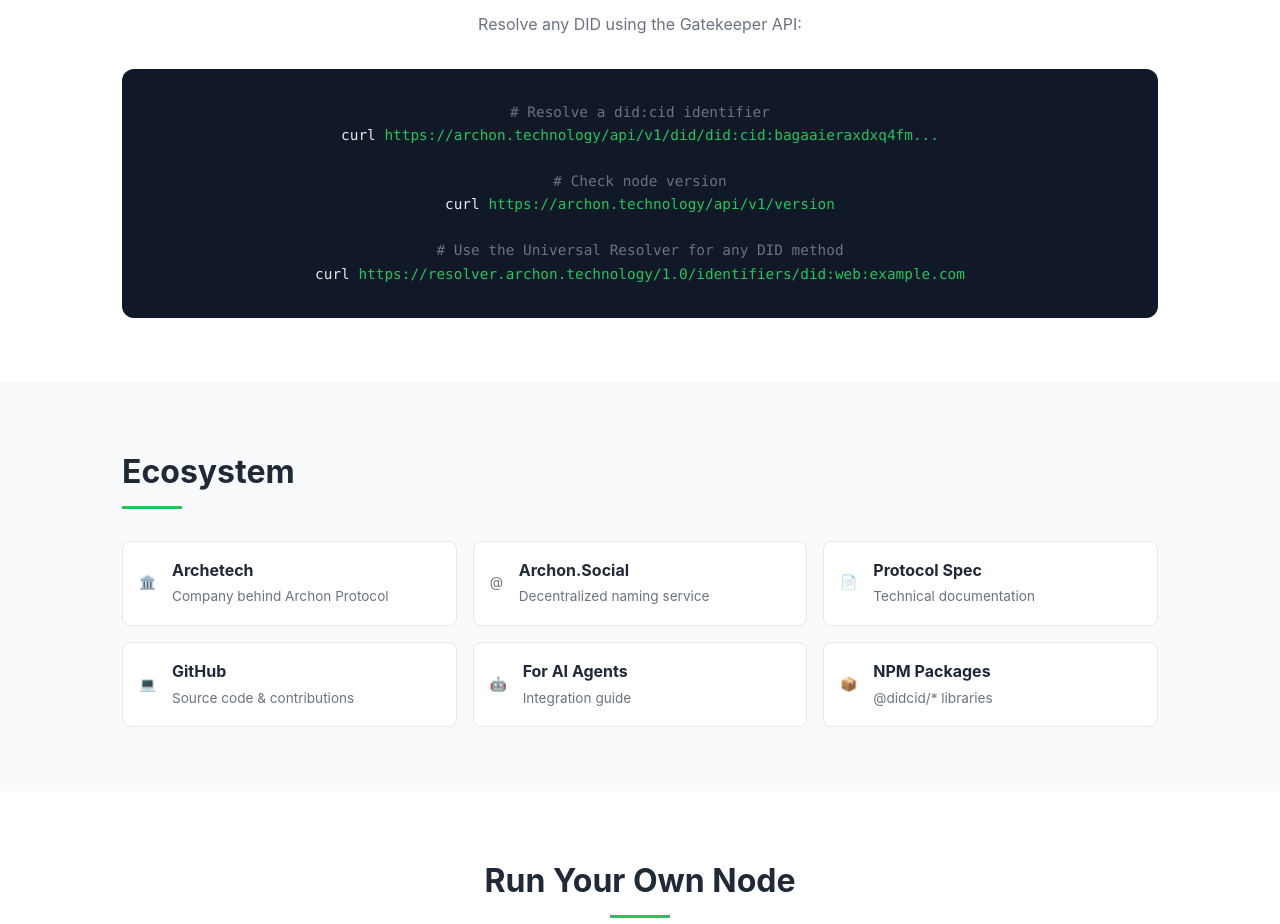
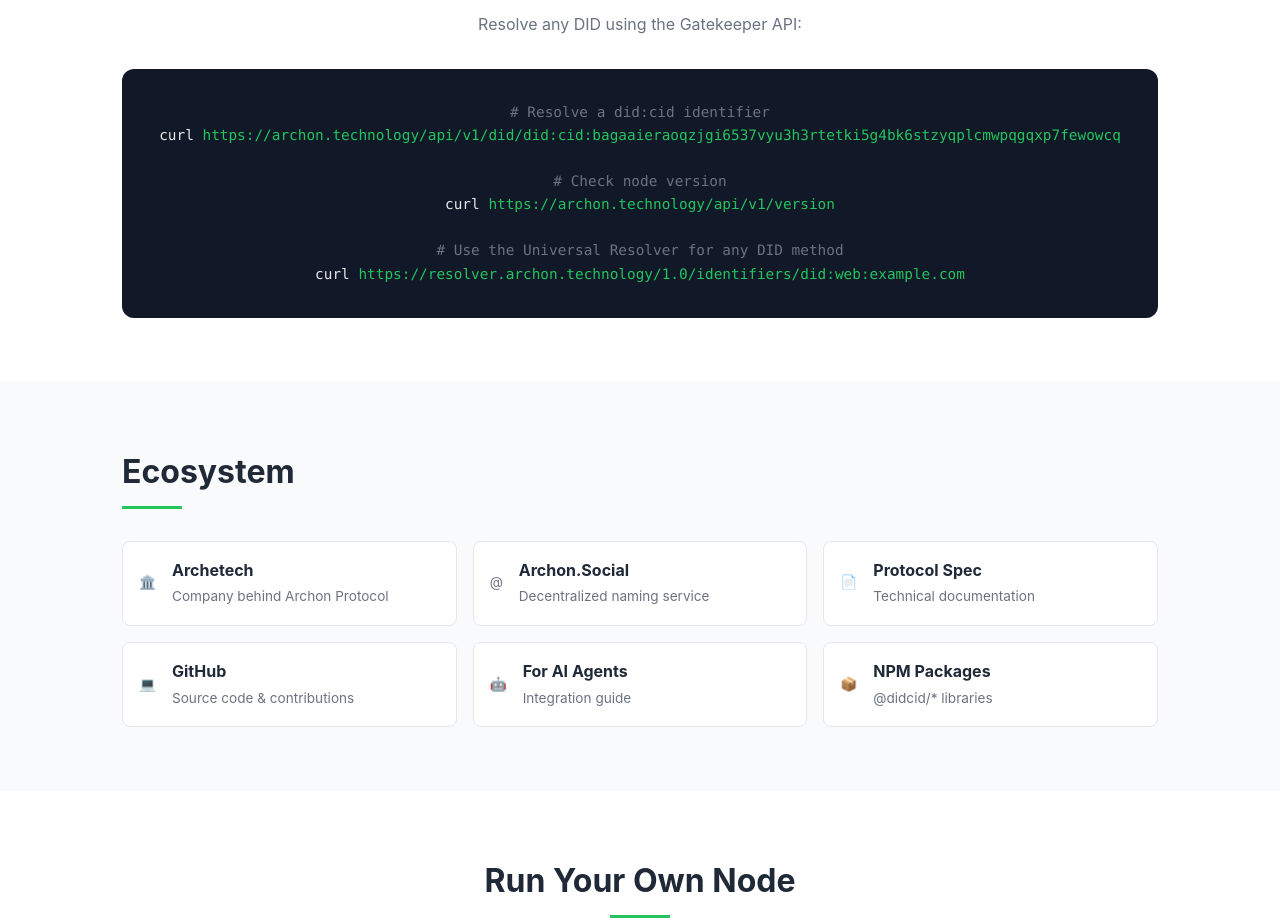
Before and after one commit to Flaxscrip/archon.technology-www, a plain HTML site: page index.html in a window 1280 px wide. Shown: the part 2060-2984 px from the top of the page. Drawn offline with Linux system fonts and the light colour scheme.

Commit message:
Use full archon.technology server DID in Quick Start example

```diff
--- a/index.html
+++ b/index.html
@@ -454,7 +454,7 @@
 
             <div class="api-example">
 <pre><span class="comment"># Resolve a did:cid identifier</span>
-curl <span class="url">https://archon.technology/api/v1/did/did:cid:bagaaieraxdxq4fm...</span>
+curl <span class="url">https://archon.technology/api/v1/did/did:cid:bagaaieraoqzjgi6537vyu3h3rtetki5g4bk6stzyqplcmwpqgqxp7fewowcq</span>
 
 <span class="comment"># Check node version</span>
 curl <span class="url">https://archon.technology/api/v1/version</span>
```
